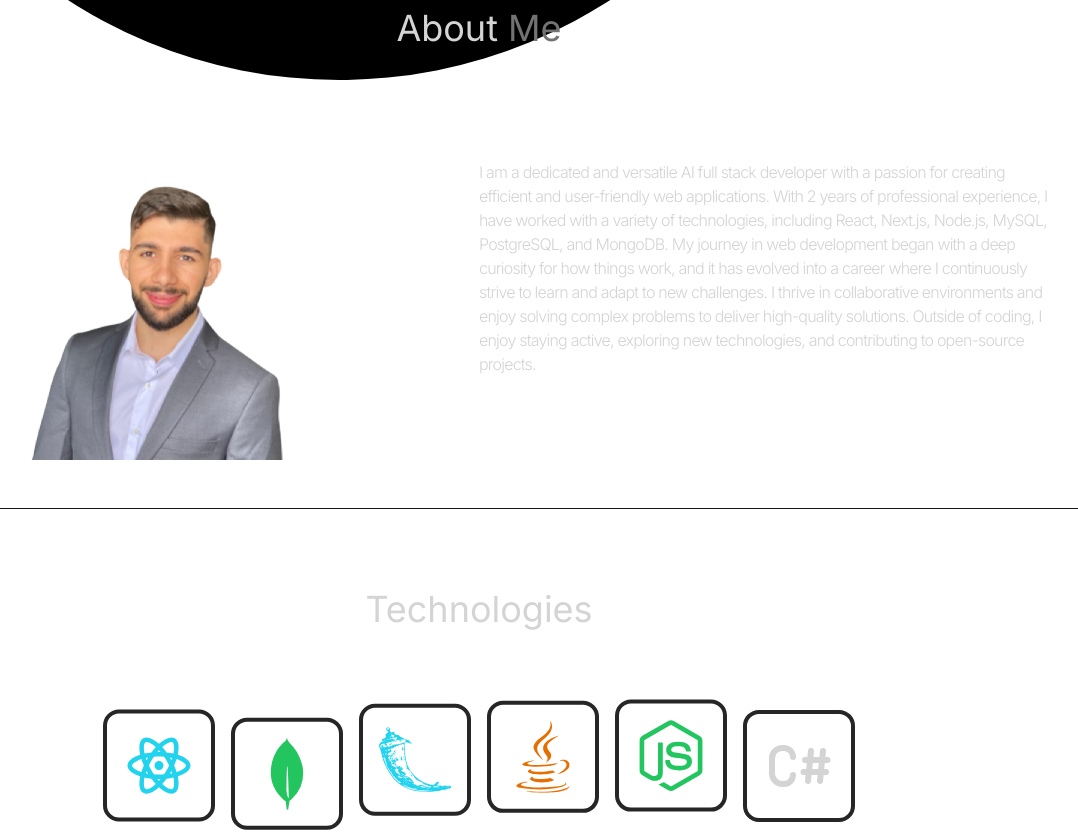
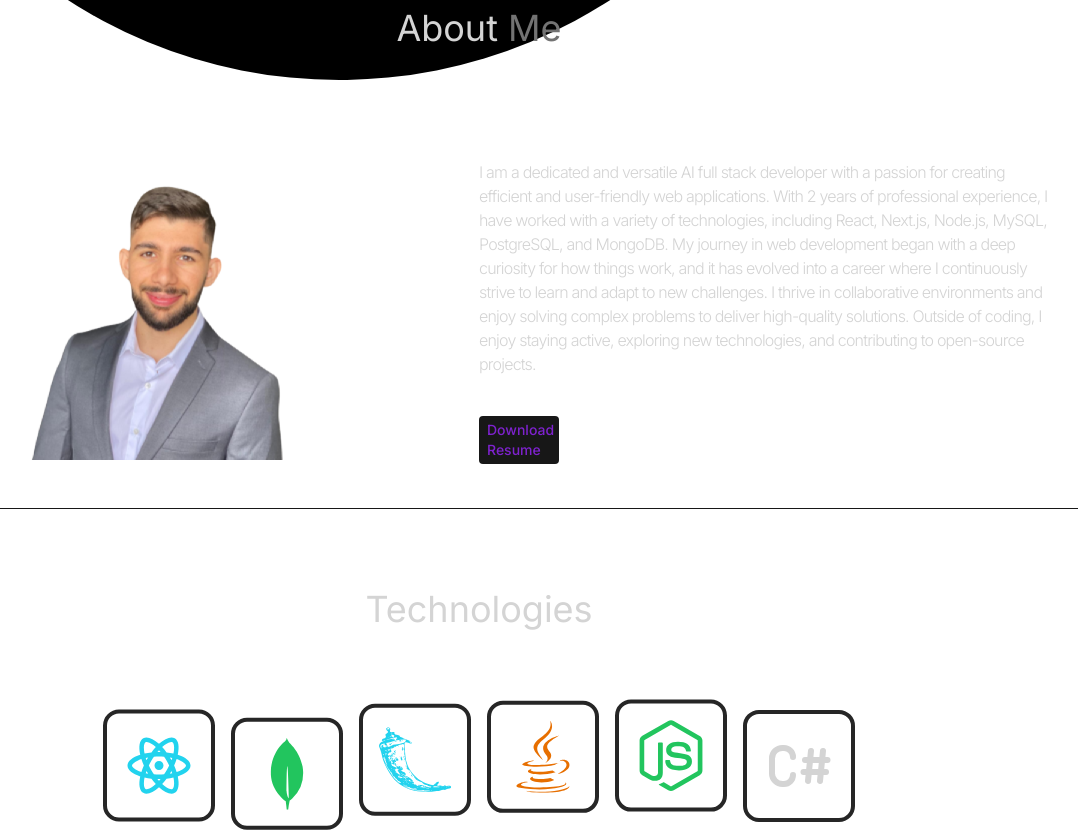
Before and after one commit to aalgharib/AliAl-gharibawiReactPortfolio, a React (Vite) app: page / in a window 1280 px wide. Shown: the part 840-1672 px from the top of the page, without its empty margins (161-1239 px from the left). Built offline with nearby package versions, Linux system fonts and the light colour scheme.

Commit message:
add download resume

```diff
--- a/src/components/About.jsx
+++ b/src/components/About.jsx
@@ -1,5 +1,6 @@
 import { ABOUT_TEXT } from "../constants";
 import aboutMeImageT from "../assets/aboutMeImageT.png";
+import myResume from "../assets/SEP23_RESUME.pdf";
 import { motion } from "framer-motion";
 const About = () => {
   return (
@@ -26,10 +27,26 @@ const About = () => {
           transition={{ duration: 0.5 }}
           className="w-full lg:w-1/2"
         >
-          <div className="flex justify-center lg:justify-start">
-            <p className="my-2 max-w-xl py-6 font-light tracking-tighter">
+          <div className=" justify-center lg:justify-start">
+            <p className="mb-4 my-2 max-w-xl py-6 font-light tracking-tighter">
               {ABOUT_TEXT}
+              {"  "}
             </p>
+            <motion.p
+              whileHover={{ scale: 1.1 }}
+              whileTap={{ scale: 1.1 }}
+              drag="x"
+              dragConstraints={{ left: -100, right: 100 }}
+              className="mr-2 mt-4 rounded bg-neutral-900 w-20 px-2 py-1
+                    text-sm font-medium text-purple-700"
+            >
+              <a
+                href={myResume}
+                download="SEP23_RESUME.pdf"
+              >
+                Download Resume
+              </a>
+            </motion.p>
           </div>
         </motion.div>
       </div>
--- a/src/components/Contact.jsx
+++ b/src/components/Contact.jsx
@@ -11,19 +11,14 @@ const Contact = () => {
       >
         Get in Touch
       </motion.h2>
-      <div className="text-center tracking-tighter ">
+      <motion.div
+        whileInView={{ opacity: 1, x: 0 }}
+        initial={{ opacity: 0, x: -100 }}
+        transition={{ duration: 1 }}
+        className="text-center tracking-tighter "
+      >
+        <motion.p className="my-4">{CONTACT.address}</motion.p>
         <motion.p
-          whileInView={{ opacity: 1, x: 0 }}
-          initial={{ opacity: 0, x: -100 }}
-          transition={{ duration: 1 }}
-          className="my-4"
-        >
-          {CONTACT.address}
-        </motion.p>
-        <motion.p
-          whileInView={{ opacity: 1, x: 0 }}
-          initial={{ opacity: 0, x: 100 }}
-          transition={{ duration: 1 }}
           whileHover={{ scale: 1.2 }}
           whileTap={{ scale: 1.1 }}
           drag="x"
@@ -36,9 +31,6 @@ const Contact = () => {
         </motion.p>
 
         <motion.p
-          whileInView={{ opacity: 1, x: 0 }}
-          initial={{ opacity: 0, x: -100 }}
-          transition={{ duration: 1 }}
           whileHover={{ scale: 1.2 }}
           whileTap={{ scale: 1.1 }}
           drag="x"
@@ -48,7 +40,7 @@ const Contact = () => {
             {CONTACT.email}
           </a>
         </motion.p>
-      </div>
+      </motion.div>
     </div>
   );
 };
```
Also changed, not shown: 1 other file (tests, documents, lock files or other folders).
